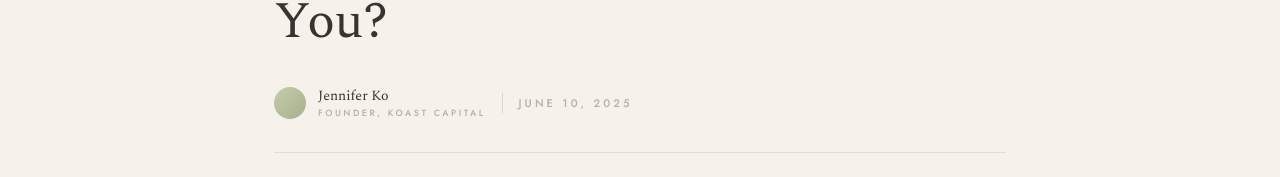
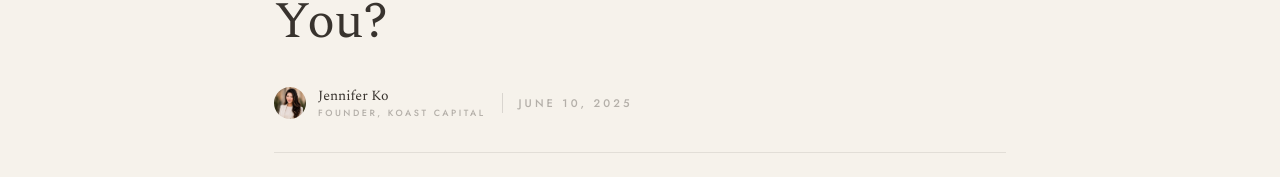
Before and after one commit to jenncko/koast-capital, a Next.js app: page /resources/heloc-vs-cash-out-refinance in a window 1280 px wide. Shown: the part 751-928 px from the top of the page. Built offline with nearby package versions, Linux system fonts and the light colour scheme.

Commit message:
Replace gradient dot with Jennifer headshot in article author bar

```diff
--- a/app/resources/[slug]/page.tsx
+++ b/app/resources/[slug]/page.tsx
@@ -119,10 +119,9 @@ export default function ArticlePage({ params }: { params: { slug: string } }) {
           {/* Author bar */}
           <div className="flex flex-wrap items-center gap-4 pb-8 border-b border-charcoal/10">
             <div className="flex items-center gap-3">
-              <div
-                className="w-8 h-8 rounded-full flex-shrink-0"
-                style={{ background: 'linear-gradient(135deg, #c4ccaa, #A8B08E)' }}
-              />
+              <div className="w-8 h-8 rounded-full flex-shrink-0 overflow-hidden relative">
+                <Image src="/jennifer2.png" alt="Jennifer Ko" fill className="object-cover object-top" />
+              </div>
               <div>
                 <p className="font-serif font-light text-charcoal text-sm">Jennifer Ko</p>
                 <p className="eyebrow text-charcoal/35" style={{ fontSize: '9px' }}>Founder, Koast Capital</p>
```
